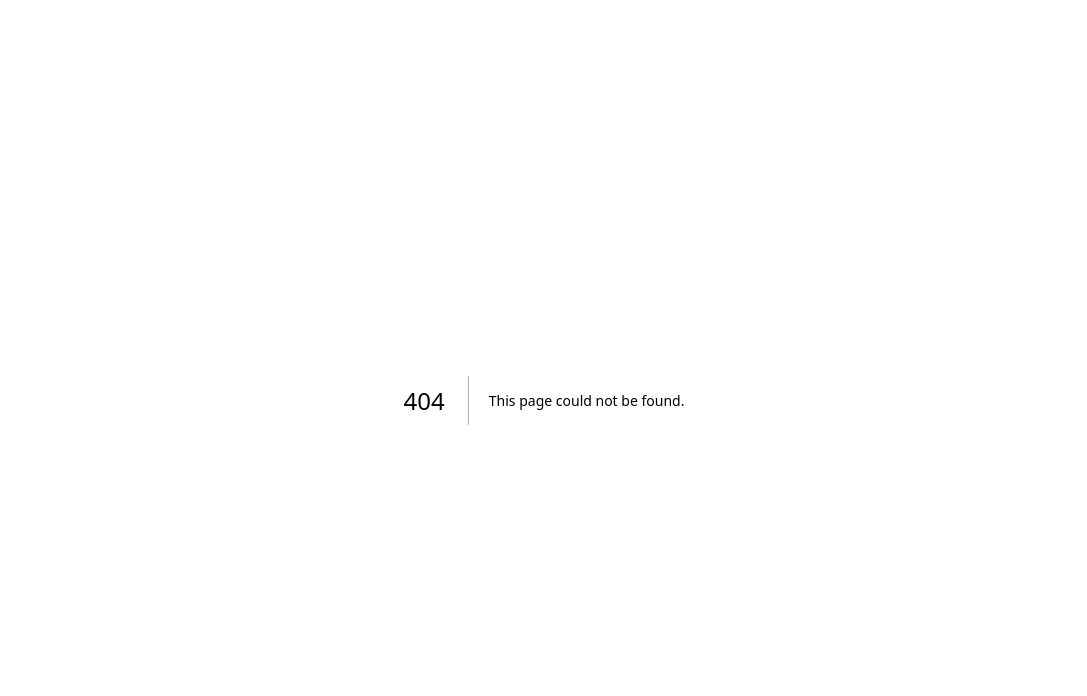
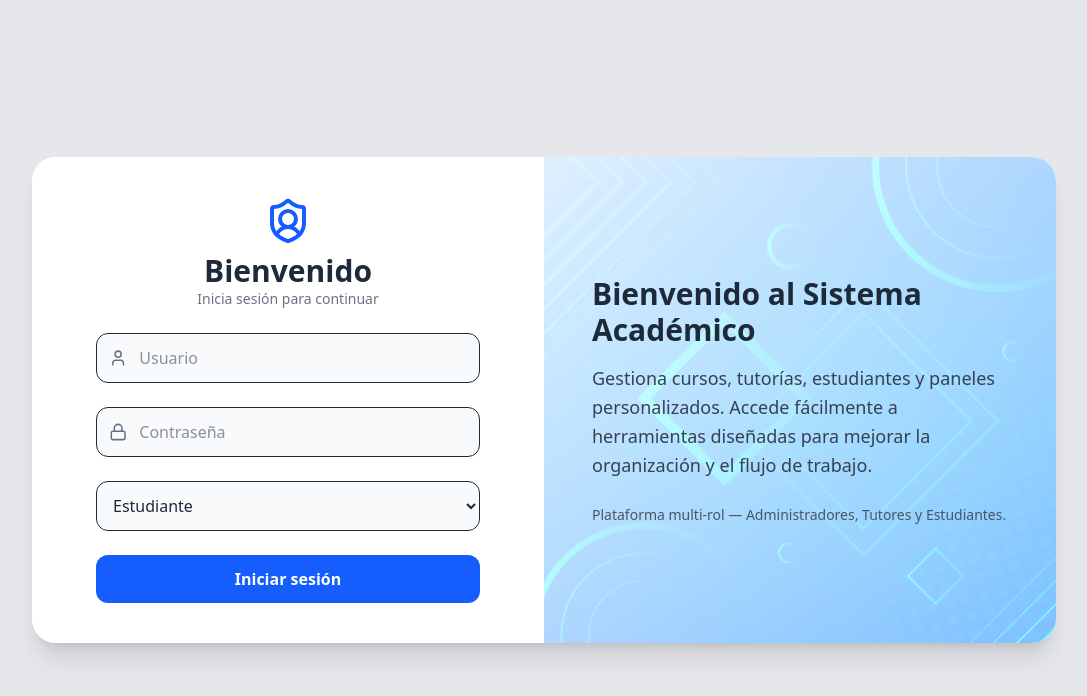
Before and after one commit to slashvera/Next-Front, a Next.js app: page /auth/login in a window 1280 px wide. Before the commit this address had no page. Shown: the top 696 px of the page, without its empty margins (96-1183 px from the left). Built offline with nearby package versions, Linux system fonts and the light colour scheme.

Commit message:
Creacion de componente AuthForm, layout y page para login

```diff
--- /dev/null
+++ b/middleware.js
@@ -0,0 +1,22 @@
+import { NextResponse } from "next/server";
+
+export function middleware(req) {
+  const token = req.cookies.get("token")?.value;
+
+  // Proteger rutas de admin
+  if (!token && req.nextUrl.pathname.startsWith("/admin")) {
+    return NextResponse.redirect(new URL("/login", req.url));
+  }
+
+  // Proteger rutas de tutor
+  if (!token && req.nextUrl.pathname.startsWith("/tutor")) {
+    return NextResponse.redirect(new URL("/login", req.url));
+  }
+
+  // Proteger rutas de student
+  if (!token && req.nextUrl.pathname.startsWith("/student")) {
+    return NextResponse.redirect(new URL("/login", req.url));
+  }
+
+  return NextResponse.next();
+}
--- a/package.json
+++ b/package.json
@@ -10,6 +10,7 @@
   },
   "dependencies": {
     "axios": "^1.13.4",
+    "lucide-react": "^0.563.0",
     "next": "16.1.4",
     "package.json": "^2.0.1",
     "react": "19.2.3",
--- /dev/null
+++ b/src/app/auth/layout.jsx
@@ -0,0 +1,41 @@
+import Logo from "@/assets/fondoLogin.jpg";
+
+export default function AuthLayout({ children }) {
+  return (
+    <div className="min-h-screen flex items-center justify-center bg-gray-200 px-4 py-10">
+      <div className="w-full max-w-5xl bg-white rounded-3xl shadow-xl overflow-hidden grid grid-cols-1 md:grid-cols-2">
+
+        {/* Panel izquierdo (formulario) */}
+        <div className="p-10 flex items-center justify-center bg-white">
+          <div className="w-full max-w-sm">
+            {children}
+          </div>
+        </div>
+
+        {/* Panel derecho (descripción clara) */}
+        <div className="hidden md:flex flex-col justify-center p-12 relative bg-gradient-to-br from-blue-50 to-blue-200">
+
+          {/* Fondo decorativo */}
+          <div className="absolute inset-0 opacity-100 bg-[url('@/assets/fondoLogin.jpg')] bg-cover bg-center mix-blend-overlay"></div>
+
+          <div className="relative">
+            <h2 className="text-3xl font-bold text-gray-800 mb-4">
+              Bienvenido al Sistema Académico
+            </h2>
+
+            <p className="text-gray-700 text-lg leading-relaxed">
+              Gestiona cursos, tutorías, estudiantes y paneles personalizados.
+              Accede fácilmente a herramientas diseñadas para mejorar la organización
+              y el flujo de trabajo.
+            </p>
+
+            <p className="mt-6 text-gray-600 text-sm">
+              Plataforma multi-rol — Administradores, Tutores y Estudiantes.
+            </p>
+          </div>
+        </div>
+
+      </div>
+    </div>
+  );
+}
--- /dev/null
+++ b/src/app/auth/login/page.jsx
@@ -0,0 +1,5 @@
+import AuthForm from "@/components/AuthForm";
+
+export default function AuthPage() {
+  return <AuthForm />;
+}
--- /dev/null
+++ b/src/components/AuthForm.jsx
@@ -0,0 +1,126 @@
+"use client";
+import { useState } from "react";
+import { User, Lock, Loader2, ShieldUser} from "lucide-react";
+
+export default function LoginPage() {
+  const [formData, setFormData] = useState({
+    username: "",
+    password: "",
+    role: "student",
+  });
+
+  const [error, setError] = useState("");
+  const [loading, setLoading] = useState(false);
+
+  const handleInput = (e) =>
+    setFormData({ ...formData, [e.target.name]: e.target.value });
+
+  const redirectByRole = (role) => {
+    const routes = {
+      admin: "/administrador/dashboard",
+      tutor: "/tutor/dashboard",
+      student: "/student/dashboard",
+    };
+    window.location.href = routes[role] || "/";
+  };
+
+  const handleSubmit = async (e) => {
+    e.preventDefault();
+    setError("");
+
+    if (!formData.username || !formData.password) {
+      return setError("Completa todos los campos");
+    }
+
+    setLoading(true);
+
+    try {
+      const res = await fetch("http://localhost:8000/api/login/", {
+        method: "POST",
+        headers: { "Content-Type": "application/json" },
+        body: JSON.stringify(formData),
+      });
+
+      const data = await res.json();
+
+      if (!res.ok) {
+        setLoading(false);
+        return setError(data.error || "Credenciales incorrectas");
+      }
+
+      document.cookie = `token=${data.access}; path=/;`;
+      redirectByRole(data.role);
+    } catch {
+      setError("Error de conexión con el servidor");
+      setLoading(false);
+    }
+  };
+
+  return (
+    <form
+      onSubmit={handleSubmit}
+      className="space-y-6 text-gray-800"
+    >
+      <div className="text-center">
+        <ShieldUser size={48} className="mx-auto text-blue-600" />
+        <h2 className="text-3xl font-bold mt-2">Bienvenido</h2>
+        <p className="text-gray-500 text-sm">Inicia sesión para continuar</p>
+      </div>
+
+      {/* Username */}
+      <div className="flex items-center gap-3 border p-3 rounded-xl focus-within:ring-2 focus-within:ring-blue-500 bg-gray-50">
+        <User size={20} className="text-gray-500" />
+        <input
+          type="text"
+          name="username"
+          placeholder="Usuario"
+          value={formData.username}
+          onChange={handleInput}
+          className="w-full bg-transparent outline-none"
+        />
+      </div>
+
+      {/* Password */}
+      <div className="flex items-center gap-3 border p-3 rounded-xl focus-within:ring-2 focus-within:ring-blue-500 bg-gray-50">
+        <Lock size={20} className="text-gray-500" />
+        <input
+          type="password"
+          name="password"
+          placeholder="Contraseña"
+          value={formData.password}
+          onChange={handleInput}
+          className="w-full bg-transparent outline-none"
+        />
+      </div>
+
+      {/* Role */}
+      <select
+        name="role"
+        value={formData.role}
+        onChange={handleInput}
+        className="border p-3 rounded-xl w-full bg-gray-50 focus:outline-none focus:ring-2 focus:ring-blue-500"
+      >
+        <option value="student">Estudiante</option>
+        <option value="tutor">Tutor</option>
+        <option value="admin">Administrador</option>
+      </select>
+
+      {/* Button */}
+      <button
+        type="submit"
+        disabled={loading}
+        className="bg-blue-600 w-full text-white p-3 rounded-xl font-semibold hover:bg-blue-700 transition flex items-center justify-center gap-2 disabled:bg-blue-400"
+      >
+        {loading && <Loader2 className="animate-spin" />}
+        {loading ? "Entrando..." : "Iniciar sesión"}
+      </button>
+
+      {/* Error */}
+      {error && (
+        <div className="text-red-600 text-center bg-red-100 p-2 rounded-lg border border-red-300">
+          {error}
+        </div>
+      )}
+    </form>
+  );
+}
--- a/src/components/TutorComponents/TutorList.jsx
+++ b/src/components/TutorComponents/TutorList.jsx
@@ -28,7 +28,7 @@ export default function TutorList( {onAdd, onEdit}) {
                 </h1>
 
                 <button
-                    onClick={onEdit}
+                    onClick={onAdd}
                     className="bg-blue-600 hover:bg-green-700 text-white font-bold py-2 px-6 rounded-lg shadow transition duration-300"
                 >
                     New Tutor +
--- a/src/components/foradmin/UserList.jsx
+++ b/src/components/foradmin/UserList.jsx
@@ -2,7 +2,6 @@
 import React, { useState } from "react";
 import { getUsers } from "@/api/users";
 import { useEffect } from "react";
-import Link from "next/link";
 import { useRouter } from "next/navigation";
 
 
```
Also changed, not shown: src/assets/fondoLogin.jpg (added), 1 other file (tests, documents, lock files or other folders).
